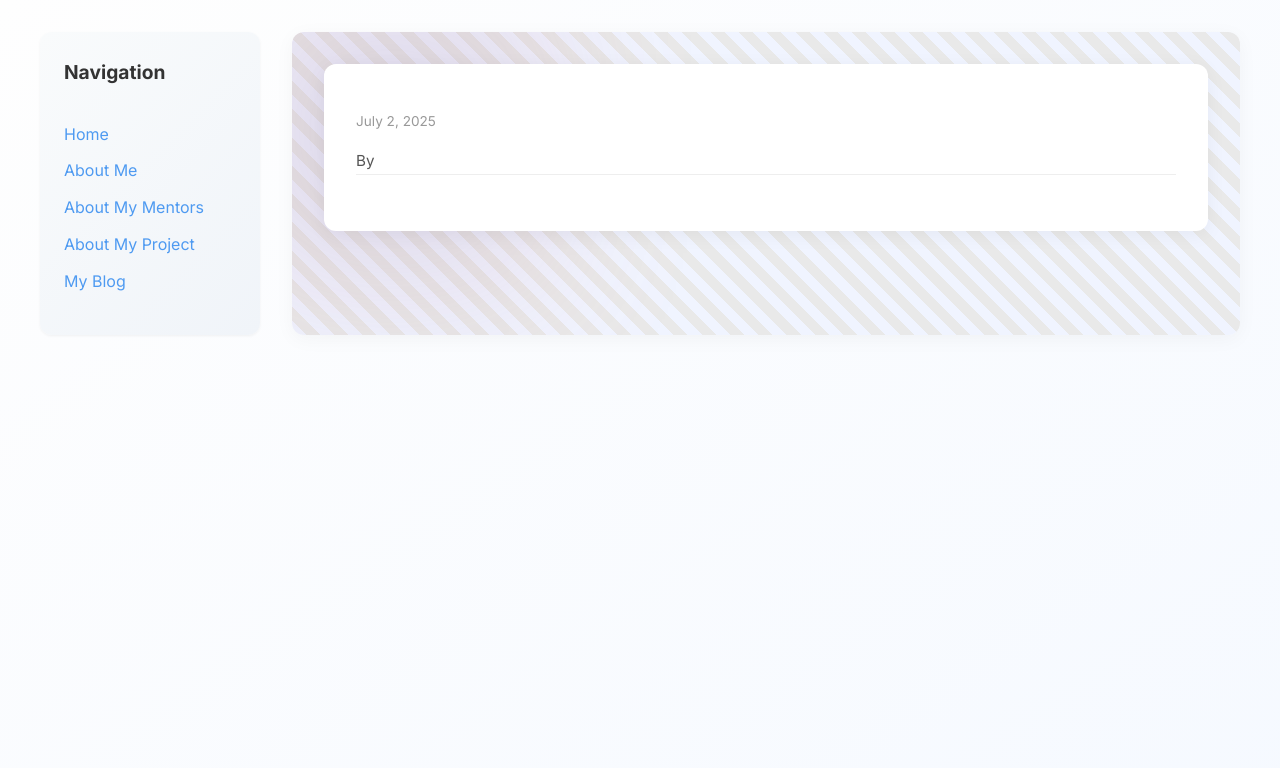
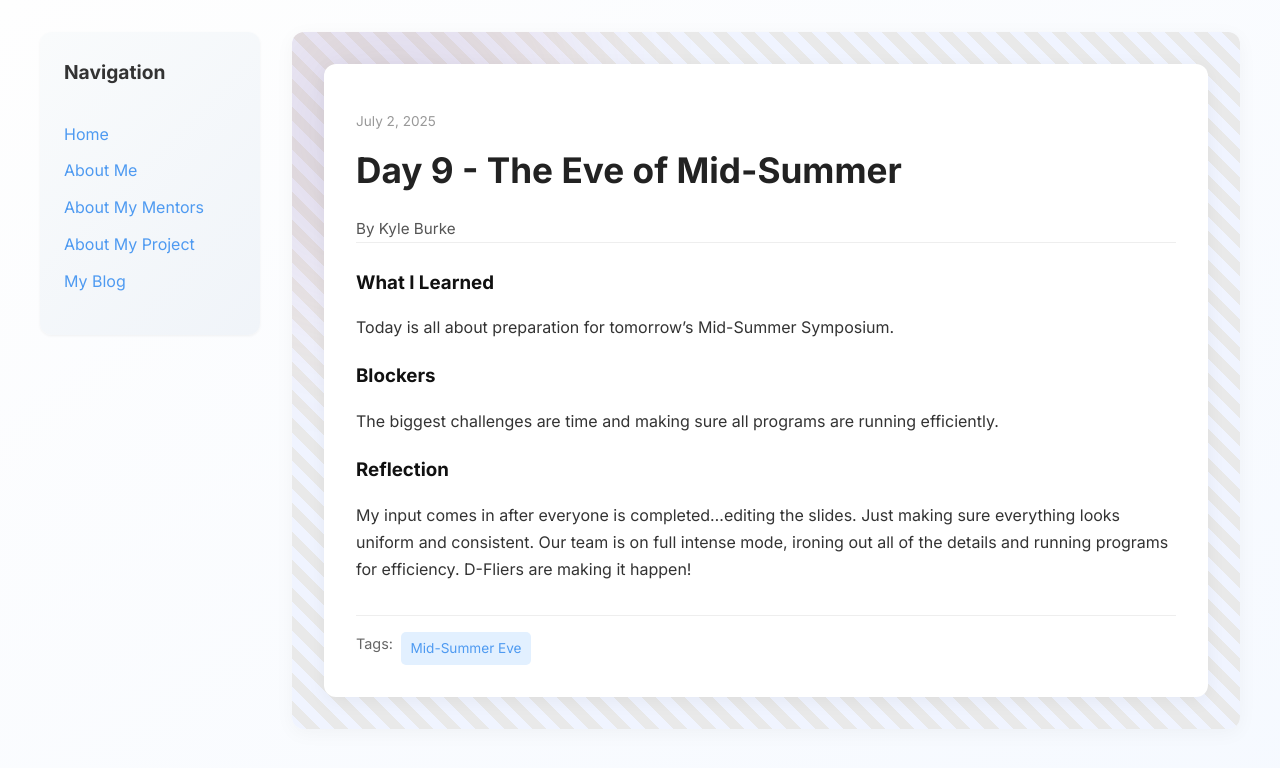
Before and after one commit to Mrsburke/Mrsburke.github.io, a Jekyll site: the page built from _posts/2025-07-02-day-9.md, in a window 1280 px wide. Shown: the top 768 px of the page. Built offline with Jekyll 4.4.1, drawn with Linux system fonts in a browser that asks for light colours; our own code applies the rules of GitHub Pages for plain Markdown files.

Commit message:
Update and rename 2025-06-25-day-4.md to 2025-07-02-day-9.md

```diff
--- a/_posts/2025-06-25-day-4.md
+++ b/_posts/2025-07-02-day-9.md
@@ -1,6 +1,6 @@
 ---
 layout: post
-title: "Day 9 - "The Eve of Mid-Summer"
+title: "Day 9 - The Eve of Mid-Summer"
 date: 2025-07-2
 author: Kyle Burke
 permalink: /day9.html
```
